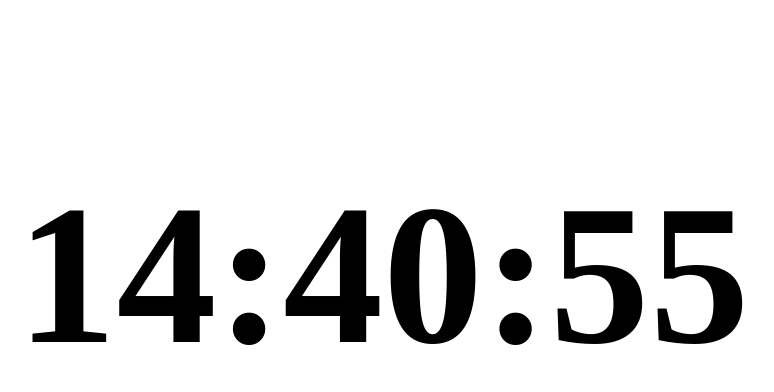
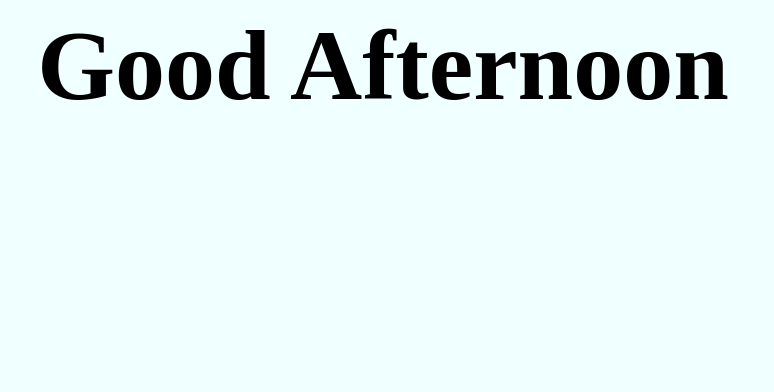
Before and after one commit to shahjash1634/welcomeapp, a plain HTML site: page index.html in a window 1280 px wide. Shown: the whole page, without its empty margins (257-1031 px from the left). Drawn offline with Linux system fonts and the light colour scheme.

Commit message:
Add files via upload

```diff
--- a/index.html
+++ b/index.html
@@ -1,49 +1,27 @@
 <html>
 	<head>
-		<title>Digital Clock App By Kamal Sir</title>
+		<title>Greeting App By Kamal Sir</title>
 		<style>
-			h1 {font-size: 200px;}
-
+			h1 {font-size: 100px;}
+			body {background-color: azure;}
 		</style>
 	</head>
 
 	<body>
 		<center>
-			<br>
 			<h1 id="msg"></h1>
 
 			<script>
-			function show()
-			{
-
 				let msg=document.getElementById("msg");
 				let d=new Date();
+				let h=d.getHours();
 
-				let h=d.getHours();
-				let sh=h.toString();
-				if(h<10)
-					sh= "0"+sh;
-
-				let m=d.getMinutes();
-				let sm=m.toString();
-				if(m<10)
-					sm= "0"+sm;
-
-				let s=d.getSeconds();
-				let ss=s.toString();
-				if(s<10)
-					ss= "0"+ss;
-
-				let ans = sh + ":" + sm + ":" + ss;
-				msg.innerHTML = ans;
-
-			}
-			show();
-			setInterval(show, 1000);
-
-
-
-
+				if(h<12)
+					msg.innerHTML = "Good Morning";
+				else if(h<16)
+					msg.innerHTML = "Good Afternoon";
+				else
+					msg.innerHTML = "Good Evening";
 			</script>
 		</center>
 	</body>
```
